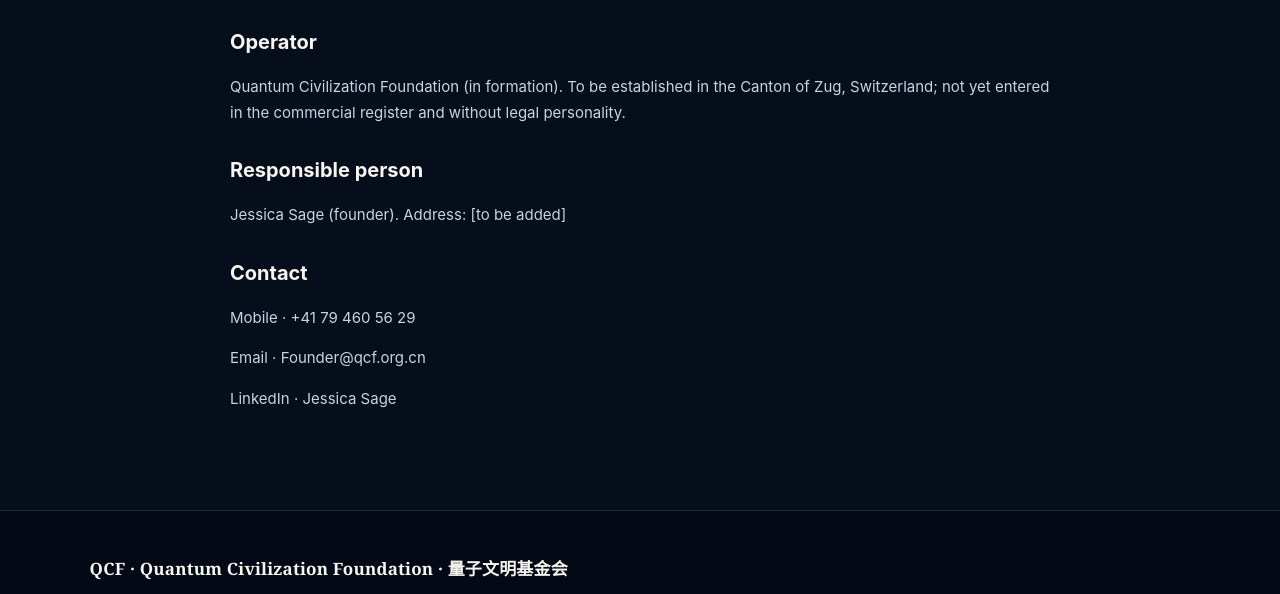
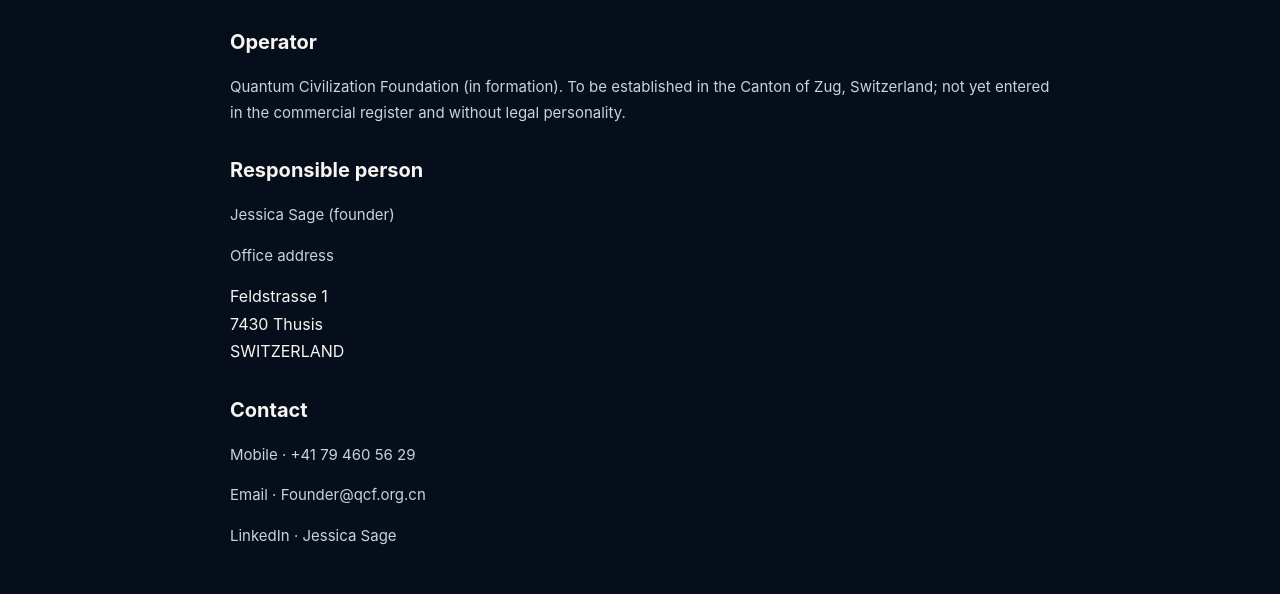
Before and after one commit to j19-plusone/qcf-v2-preview, a plain HTML site: page impressum.html in a window 1280 px wide. Shown: the part 190-784 px from the top of the page. Drawn offline with Linux system fonts and the light colour scheme.

Commit message:
Add QCF office mailing address to Impressum

```diff
--- a/impressum.html
+++ b/impressum.html
@@ -1,5 +1,7 @@
 <!doctype html><html lang="zh-CN"><head><meta charset="utf-8"><meta name="viewport" content="width=device-width,initial-scale=1,viewport-fit=cover"><meta name="robots" content="noindex,nofollow"><meta name="theme-color" content="#060e1b"><title>Impressum · 运营方信息 · QCF 量子文明基金会 (Design Preview)</title><link rel="icon" href="brand/qcf-q-favicon.svg" type="image/svg+xml"><link rel="stylesheet" href="assets/style.css"></head><body><main>
-<section class="legal"><div style="max-width:820px;margin:0 auto"><h2 data-zh="Impressum · 运营方信息" data-en="Impressum">Impressum · 运营方信息</h2><h3 data-zh="运营方" data-en="Operator">运营方</h3><p data-zh="量子文明基金会（筹建中）· Quantum Civilization Foundation (in formation)。基金会拟于瑞士楚格州设立，尚未在商业登记处登记，暂无法人地位。" data-en="Quantum Civilization Foundation (in formation). To be established in the Canton of Zug, Switzerland; not yet entered in the commercial register and without legal personality.">量子文明基金会（筹建中）· Quantum Civilization Foundation (in formation)。基金会拟于瑞士楚格州设立，尚未在商业登记处登记，暂无法人地位。</p><h3 data-zh="负责人" data-en="Responsible person">负责人</h3><p data-zh="Jessica Sage（创始人）。地址：[待补充]" data-en="Jessica Sage (founder). Address: [to be added]">Jessica Sage（创始人）。地址：[待补充]</p><h3 data-zh="联系方式" data-en="Contact">联系方式</h3>
+<section class="legal"><div style="max-width:820px;margin:0 auto"><h2 data-zh="Impressum · 运营方信息" data-en="Impressum">Impressum · 运营方信息</h2><h3 data-zh="运营方" data-en="Operator">运营方</h3><p data-zh="量子文明基金会（筹建中）· Quantum Civilization Foundation (in formation)。基金会拟于瑞士楚格州设立，尚未在商业登记处登记，暂无法人地位。" data-en="Quantum Civilization Foundation (in formation). To be established in the Canton of Zug, Switzerland; not yet entered in the commercial register and without legal personality.">量子文明基金会（筹建中）· Quantum Civilization Foundation (in formation)。基金会拟于瑞士楚格州设立，尚未在商业登记处登记，暂无法人地位。</p><h3 data-zh="负责人" data-en="Responsible person">负责人</h3><p data-zh="Jessica Sage（创始人）" data-en="Jessica Sage (founder)">Jessica Sage（创始人）</p>
+<p data-zh="办公地址" data-en="Office address" data-de="Büroadresse" data-fr="Adresse du bureau" data-it="Indirizzo dell’ufficio" data-es="Dirección de la oficina" data-pt="Morada do escritório" data-ar="عنوان المكتب">办公地址</p>
+<address dir="ltr" style="font-style:normal">Feldstrasse 1<br>7430 Thusis<br>SWITZERLAND</address><h3 data-zh="联系方式" data-en="Contact">联系方式</h3>
 <p><span data-zh="手机" data-en="Mobile" data-de="Mobil" data-fr="Portable" data-it="Cellulare" data-es="Móvil" data-pt="Telemóvel" data-ar="الهاتف المحمول">手机</span> · <a href="tel:+41794605629" dir="ltr">+41 79 460 56 29</a></p>
 <p><span data-zh="邮箱" data-en="Email" data-de="E-Mail" data-fr="E-mail" data-it="E-mail" data-es="Correo electrónico" data-pt="E-mail" data-ar="البريد الإلكتروني">邮箱</span> · <a href="mailto:Founder@qcf.org.cn" dir="ltr">Founder@qcf.org.cn</a></p>
 <p><span data-zh="领英" data-en="LinkedIn" data-de="LinkedIn" data-fr="LinkedIn" data-it="LinkedIn" data-es="LinkedIn" data-pt="LinkedIn" data-ar="لينكدإن">领英</span> · <a href="https://www.linkedin.com/in/wdeo-jessica888?utm_source=share_via&amp;utm_content=profile&amp;utm_medium=member_ios" dir="ltr" target="_blank" rel="noopener noreferrer">Jessica Sage</a></p>
```
